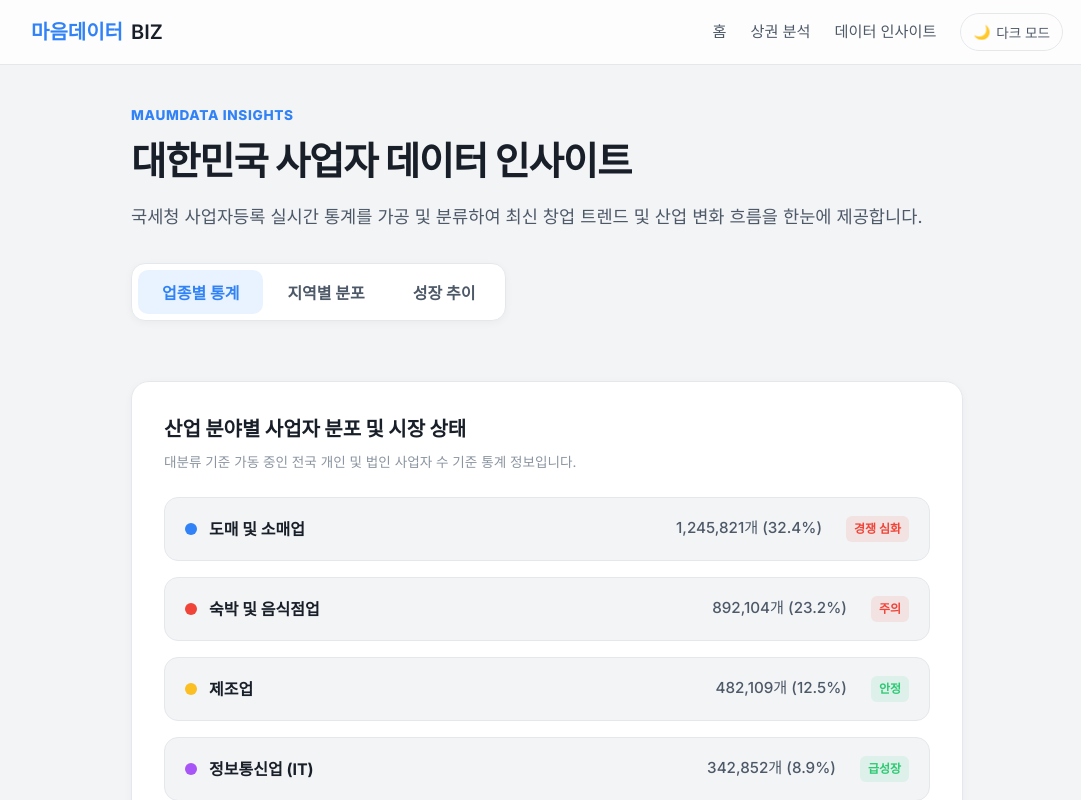
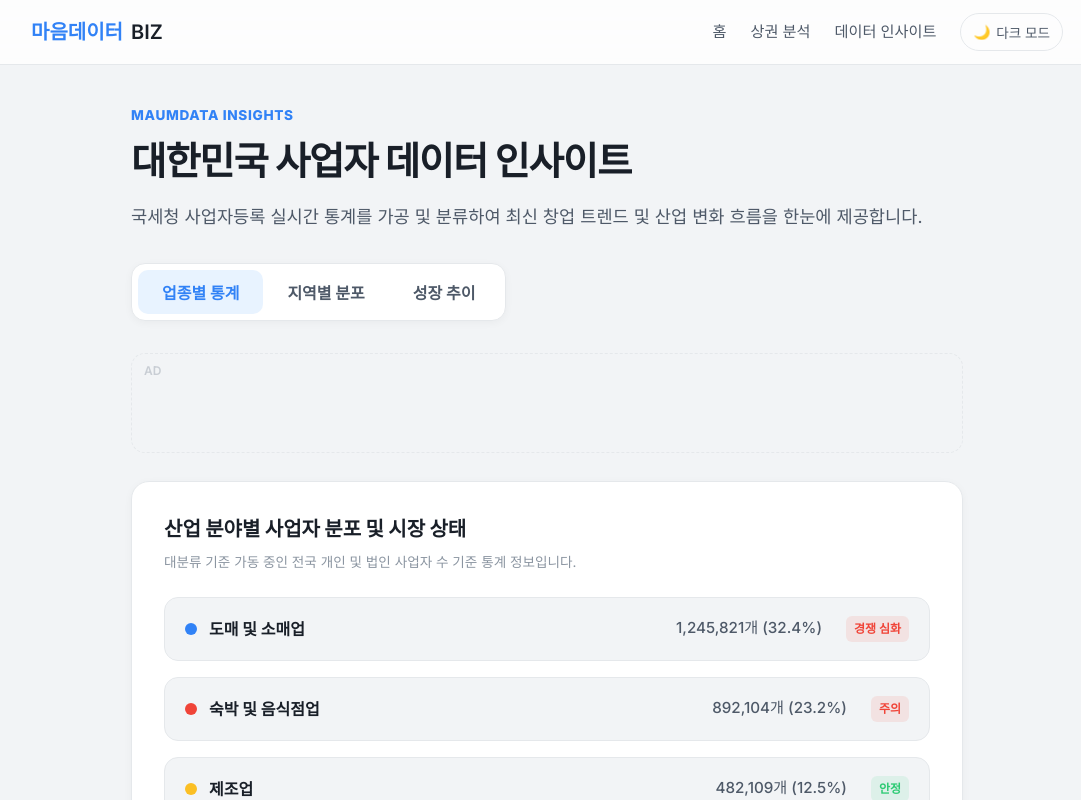
Before and after one commit to poporu54-crypto/maumdata, a Next.js app: page /insights in a window 1280 px wide. Shown: the top 800 px of the page, without its empty margins (93-1174 px from the left). Built offline with nearby package versions, Linux system fonts and the light colour scheme.

Commit message:
perf: Optimize CLS and LCP on biz details page by lazy-loading components and reserving space for Adsense

```diff
--- a/src/app/layout.tsx
+++ b/src/app/layout.tsx
@@ -53,7 +53,7 @@ export default function RootLayout({
           async
           src="https://pagead2.googlesyndication.com/pagead/js/adsbygoogle.js?client=ca-pub-3713361723411048"
           crossOrigin="anonymous"
-          strategy="afterInteractive"
+          strategy="lazyOnload"
         />
         <ThemeRegistry>
           <header className="header">
--- a/src/components/AdBanner.tsx
+++ b/src/components/AdBanner.tsx
@@ -13,10 +13,32 @@ export default function AdBanner() {
   }, []);
 
   return (
-    <div style={{ margin: "28px 0", textAlign: "center", width: "100%", overflow: "hidden" }}>
+    <div style={{
+      margin: "28px 0",
+      textAlign: "center",
+      width: "100%",
+      overflow: "hidden",
+      minHeight: "100px",
+      backgroundColor: "rgba(255, 255, 255, 0.015)",
+      borderRadius: "14px",
+      border: "1px dashed var(--color-border)",
+      display: "flex",
+      alignItems: "center",
+      justifyContent: "center",
+      position: "relative"
+    }}>
+      <span style={{
+        position: "absolute",
+        fontSize: "0.75rem",
+        color: "var(--color-text-desc)",
+        top: "8px",
+        left: "12px",
+        fontWeight: 600,
+        opacity: 0.4
+      }}>AD</span>
       <ins
         className="adsbygoogle"
-        style={{ display: "block" }}
+        style={{ display: "block", width: "100%", minHeight: "90px" }}
         data-ad-client="ca-pub-3713361723411048"
         data-ad-slot="2095684443"
         data-ad-format="auto"
```
Also changed, not shown: src/app/biz/[b_no]/page.tsx (+128 -34 lines).
